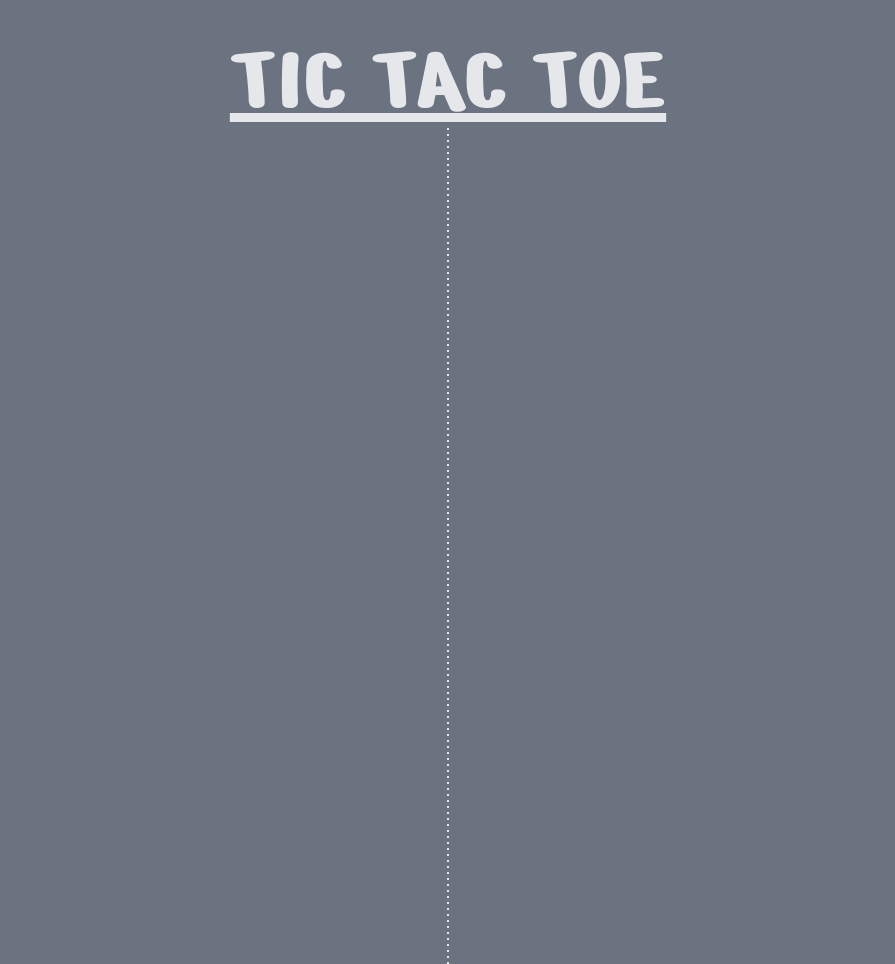
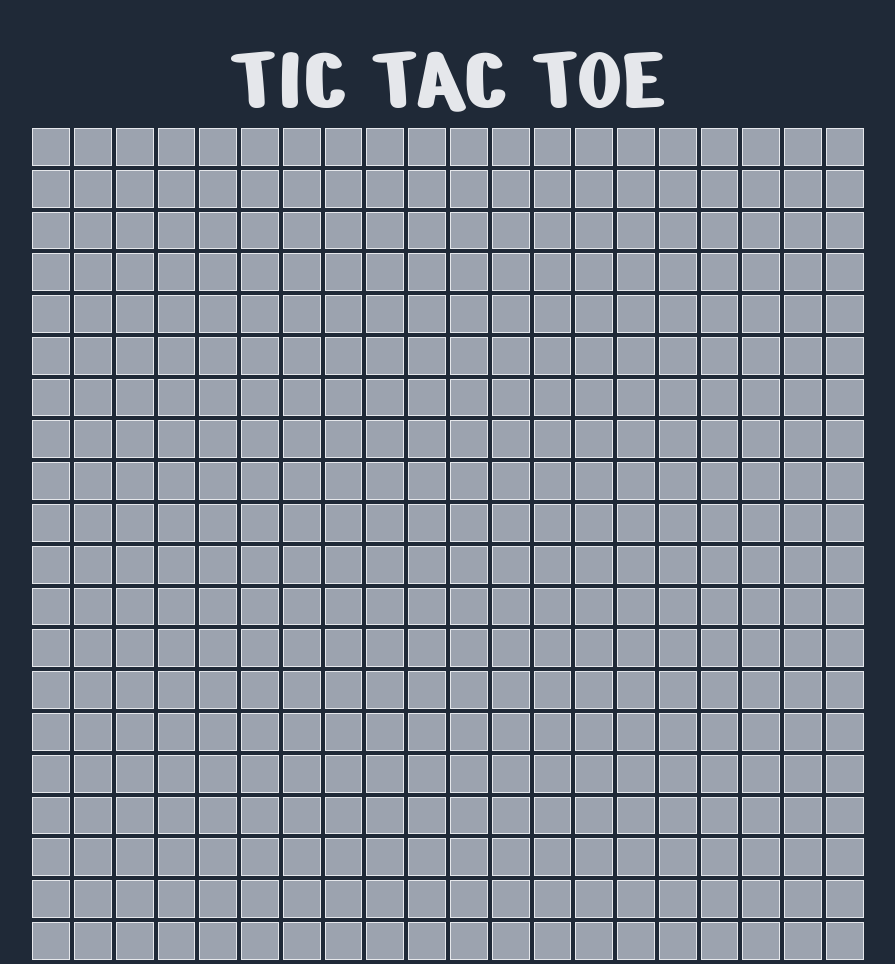
Before and after one commit to Zaiidmo/tic-tac-toe, a website: page index.html in a window 1280 px wide. Shown: the top 964 px of the page, without its empty margins (192-1087 px from the left). Drawn offline with Linux system fonts and the light colour scheme.

Commit message:
Update Styles

```diff
--- a/index.html
+++ b/index.html
@@ -9,16 +9,22 @@
     <link rel="preconnect" href="https://fonts.googleapis.com">
     <link rel="preconnect" href="https://fonts.gstatic.com" crossorigin>
     <link href="https://fonts.googleapis.com/css2?family=Nerko+One&display=swap" rel="stylesheet">
+    <style>
+        .cell {
+            width: 1cm;
+            height: 1cm;;
+        }
+    </style>
 </head>
 
-<body class=" bg-gray-500 py-8 ">
-    <h1 class="underline text-gray-200 text-center font-nerko text-4xl md:text-6xl lg:text-8xl">TIC TAC TOE</h1>
+<body class="bg-gray-800 py-8">
+    <h1 class="text-gray-200 text-center font-nerko text-4xl lg:text-8xl">TIC TAC TOE</h1>
     <div class="flex justify-center items-center min-h-screen">
-        <div id="game-board" class="grid grid-cols-20 gap-1">
-            <!-- Game Cells  -->
+        <div id="game-board" class="grid grid-cols-20 grid-rows-20 gap-1">
+            <!-- Cells will be generated here -->
         </div>
     </div>
+    <script src="script.js"></script>
 </body>
-<script src="script.js"></script>
 
 </html>
--- a/script.js
+++ b/script.js
@@ -4,7 +4,7 @@ document.addEventListener("DOMContentLoaded", () => {
     // Create cells (20x20)
     for (let i = 0; i < 400; i++) {
         const cell = document.createElement('div');
-        cell.className = 'cell bg-white border border-gray-200 flex items-center justify-center cursor-pointer';
+        cell.className = 'cell hover:bg-blue-600 bg-gray-400 border border-gray-200 flex items-center justify-center cursor-pointer';
         cell.dataset.index = i; // Track cells index
         // cell.addEventListener('click', handleClick);
         board.appendChild(cell);
--- a/tailwind.config.js
+++ b/tailwind.config.js
@@ -5,7 +5,14 @@ module.exports = {
     fontFamily: {
       'nerko' : 'Nerko One',
     },
-    extend: {},
+    extend: {
+      gridTemplateColumns: {
+                '20': 'repeat(20, 1cm)',
+            },
+            gridTemplateRows: {
+                '20': 'repeat(20, 1cm)',
+            },
+    },
   },
   plugins: [],
 }
```
Also changed, not shown: dist/styles.css, src/styles.css (line endings or trailing spaces).
